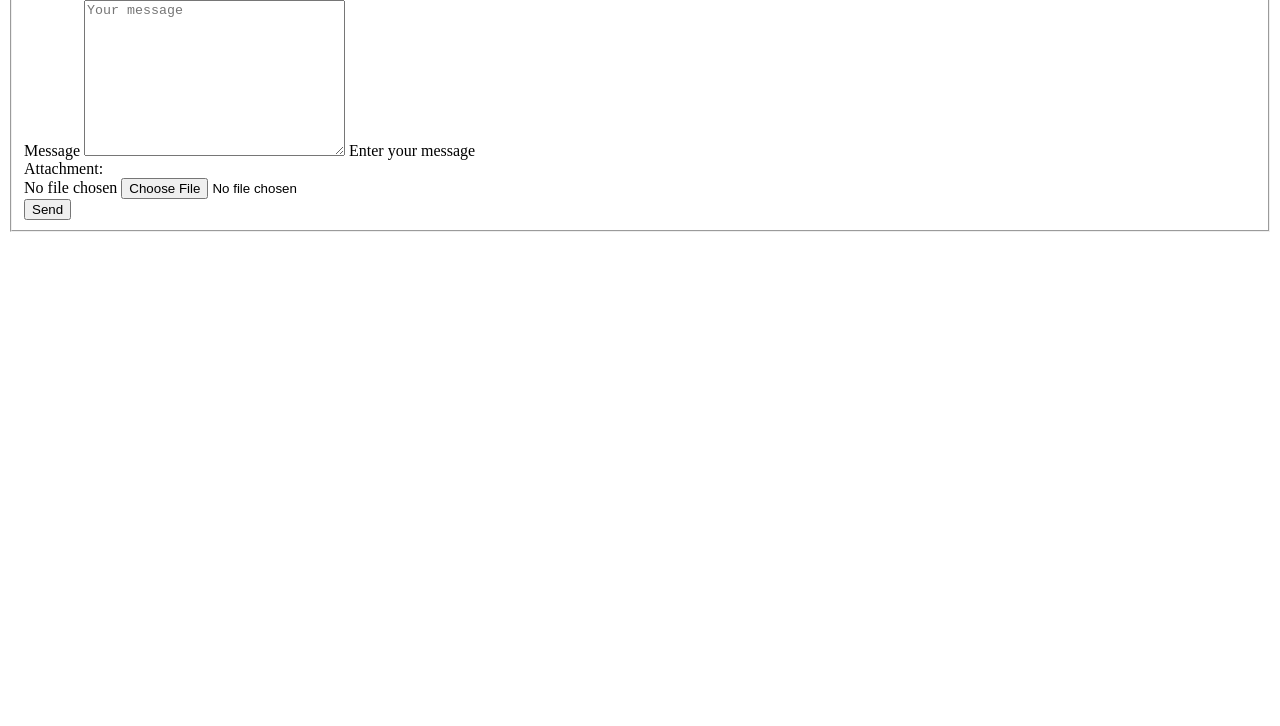
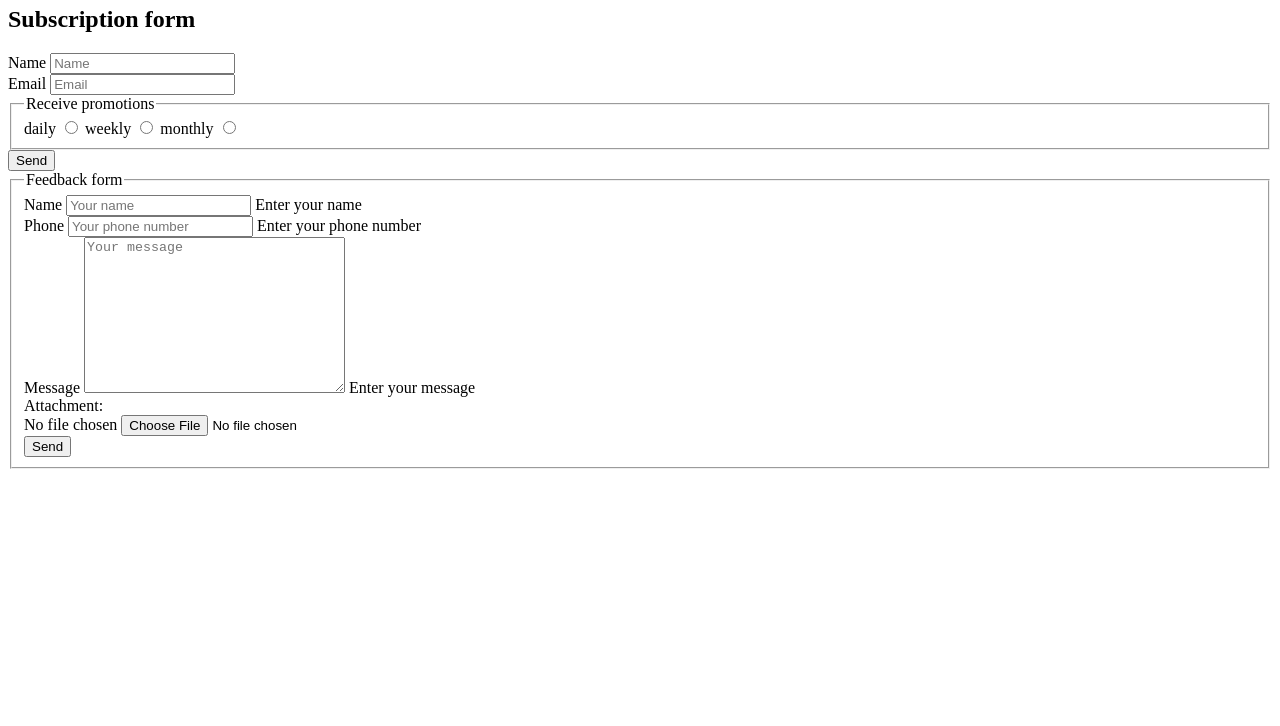
Before and after one commit to AnnaGH1/forms, a plain HTML site: page index.html in a window 1280 px wide. Shown: the part 74-800 px from the top of the page. Drawn offline with Linux system fonts and the light colour scheme.

Commit message:
feat: Add form markup

```diff
--- a/index.html
+++ b/index.html
@@ -7,6 +7,30 @@
     <title>Forms</title>
 </head>
 <body>
+    <h1>Forms</h1>
+    <form action="#" method="post" enctype="multipart/form-data" name="subscription" class="form">
+        <h2>Subscription form</h2>
+        <div class="form__field-wrapper">
+            <label class="visually-hidden" for="name-sub">Name</label>
+            <input class="form__field" type="text" name="name" id="name-sub" placeholder="Name" required>
+        </div>
+        <div class="form__field-wrapper">
+            <label class="visually-hidden" for="email-sub">Email</label>
+            <input class="form__field" type="email" name="email" id="email-sub" placeholder="Email" required>
+        </div>
+        <fieldset class="form__fieldset">
+            <legend>Receive promotions</legend>
+            <div class="form__field-wrapper">
+                <label class="visually-hidden" for="frequency-daily">daily</label>
+                <input class="form__field" type="radio" name="frequency" id="frequency-daily" value="daily">
+                <label class="visually-hidden" for="frequency-weekly">weekly</label>
+                <input class="form__field" type="radio" name="frequency" id="frequency-weekly" value="weekly">
+                <label class="visually-hidden" for="frequency-monthly">monthly</label>
+                <input class="form__field" type="radio" name="frequency" id="frequency-monthly" value="monthly">
+            </div>
+        </fieldset>
+        <button class="form__btn" type="submit">Send</button>
+    </form>
     <form action="#" method="POST" enctype="multipart/form-data" name="feedback" class="form">
         <fieldset class="form__fieldset">
             <legend class="form__title">Feedback form</legend>
```
